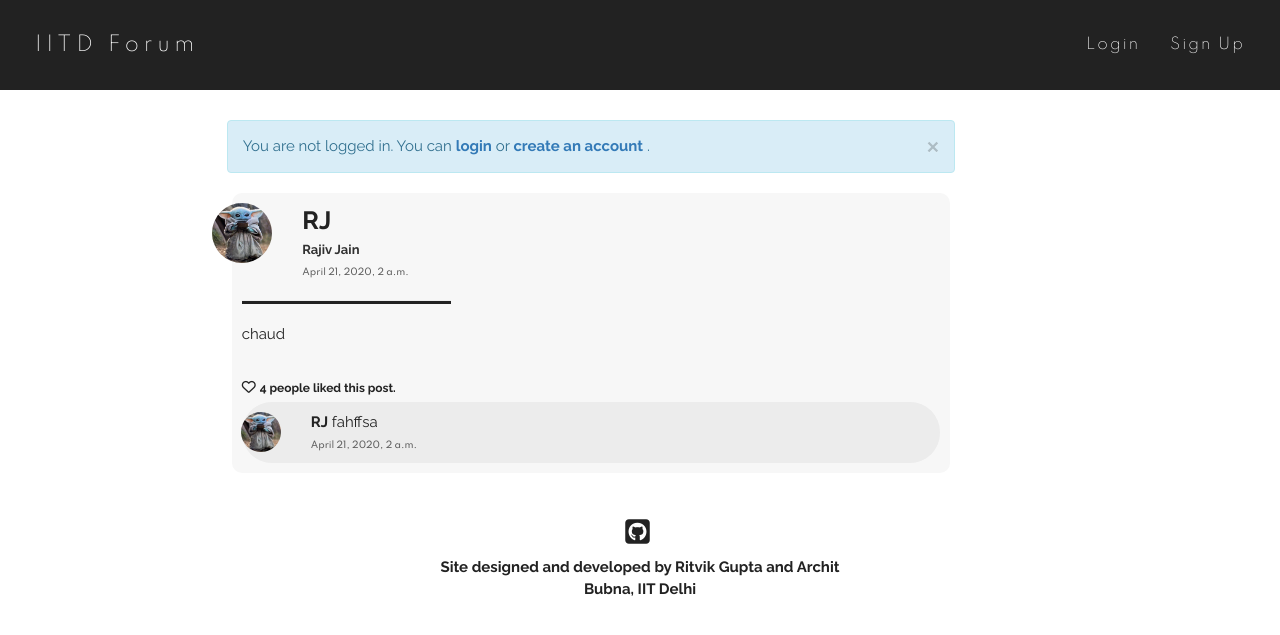
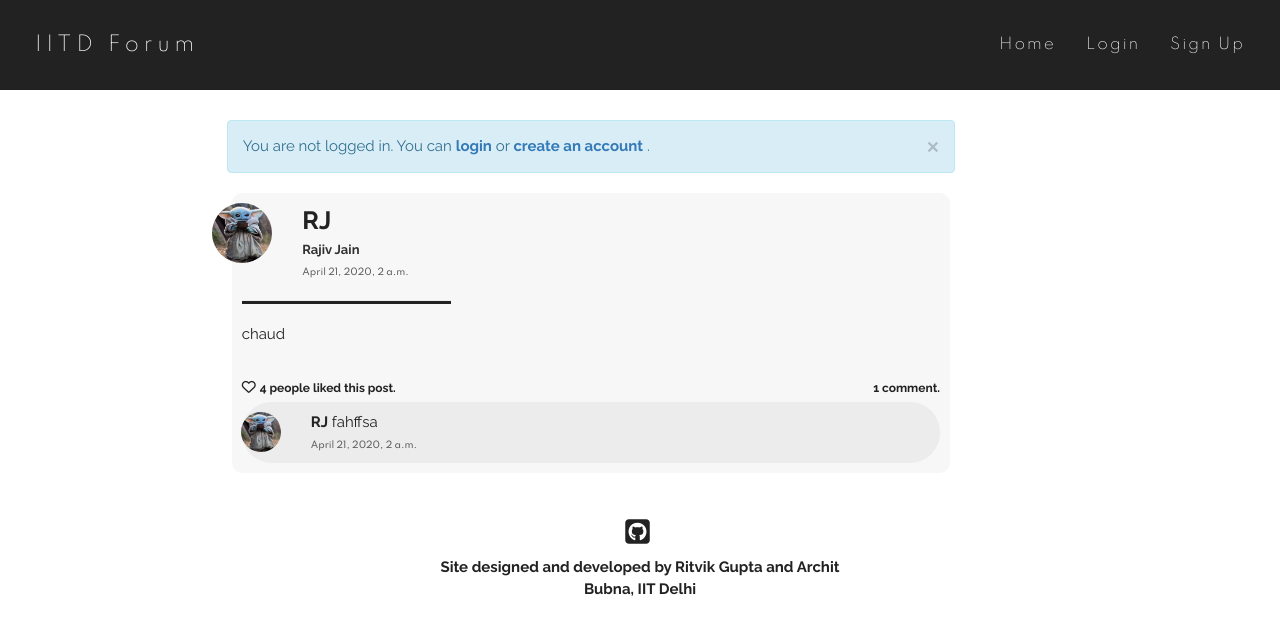
Before and after one commit to architb12/IITDForum, a Django app: page /post/2/ in a window 1280 px wide. Shown: the top 635 px of the page. Run offline with Django 3.2, Linux system fonts and the light colour scheme; data comes from the database, SQL or seed files in the repository; some libraries are stand-ins or nearby versions.

Commit message:
Added comment count on each post

```diff
--- a/post/static/post/style.css
+++ b/post/static/post/style.css
@@ -334,11 +334,6 @@ body{
 	-o-transition:all 0.4s ease;
 }
 
-.post-profile-pic:hover{
-	width: 65px;
-	height: 65px;
-}
-
 .delete-div{
 	padding-top: 5px;
 }
@@ -377,6 +372,12 @@ body{
 	margin-top: 3px;
 	margin-left: 4px;
 	margin-right: 4px;
+}
+
+.comments-count{
+	margin-top: 3px;
+	margin-left:auto;
+	margin-right:0;
 }
 
 .like-button-wrapper{
--- a/post/templates/post/base.html
+++ b/post/templates/post/base.html
@@ -53,12 +53,13 @@
             <button type="button" class="navbar-toggle" id="collapse-btn" data-toggle="collapse" data-target="#myNavbar">
             <i class="fa fa-bars fa-2x" id="navicon" aria-hidden="true"></i>
             </button>
-            <a class="navbar-brand">IITD Forum</a>
+            <a class="navbar-brand" href="#top">IITD Forum</a>
         </div>
 
         <div class="collapse navbar-collapse" id="myNavbar">
 
             <ul class="nav navbar-nav navbar-right">
+                <li><a href="{% url 'home' %}">Home</a></li>
                 {% if request.user.is_authenticated %}
                     <li><a href="{% url 'users:profile_view' request.user.username %}">{{request.user.profile.first_name}}</a></li>
                     <li><a href="{% url 'logout' %}">Logout</a></li>
@@ -73,7 +74,7 @@
         </div>
     </nav>
 
-    <div class="body-content">
+    <div class="body-content" id="top">
         <div class="row">
           <div class="col-md-2"></div>
           <div class="col-md-7">
@@ -107,12 +108,7 @@
         </div>
     </div>
 
-
-
-
-
     <!--Footer div-->
-
     <div id="footer">
         <div class="row">
         <div class="col-md-4"></div>
--- a/post/templates/post/post_view.html
+++ b/post/templates/post/post_view.html
@@ -71,7 +71,15 @@
 
             </div>
         {% endif %}
-
+        <div class="comments-count like-count-font">
+            {% if post.comment_set.all|length == 0 %}
+                No comments yet.
+            {% elif post.comment_set.all|length == 1 %}
+                1 comment.
+            {% else %}
+                {{post.comment_set.all|length}} comments.
+            {% endif %}
+        </div>
     </div>
     {% for comment in post.comment_set.all|dictsortreversed:"pub_date" %}
         <div id="comment-{{comment.id}}-div">
@@ -123,6 +131,7 @@
 </div>
 
 <script type="text/javascript">
+    //AJAX for like button functionality
     $('.like-button').click(function(){
         var id;
         id = $(this).attr("data-catid");
@@ -177,6 +186,7 @@
         })
     });
 
+    //Function to change value of confirmation button on deletion of comment
     $('.comment-delete-icon').click(function(){
         var id;
         id = $(this).attr("data-catid");
@@ -185,6 +195,7 @@
         Div.textContent = "Are you sure you want to delete this comment?";
     });
 
+    //Function to change value of confirmation button on deletion of post
     $('.delete-icon').click(function(){
         var id;
         id = $(this).attr("data-catid");
@@ -193,6 +204,7 @@
         Div.textContent = "Are you sure you want to delete this post?";
     });
 
+    //AJAX for delete posts/comments functionality
     $('#delete').click(function(){
         var id;
         id = $(this).attr('value');
```
Also changed, not shown: post/templates/post/home.html (+14 -2 lines), users/templates/users/profile.html (+13 -0 lines).
